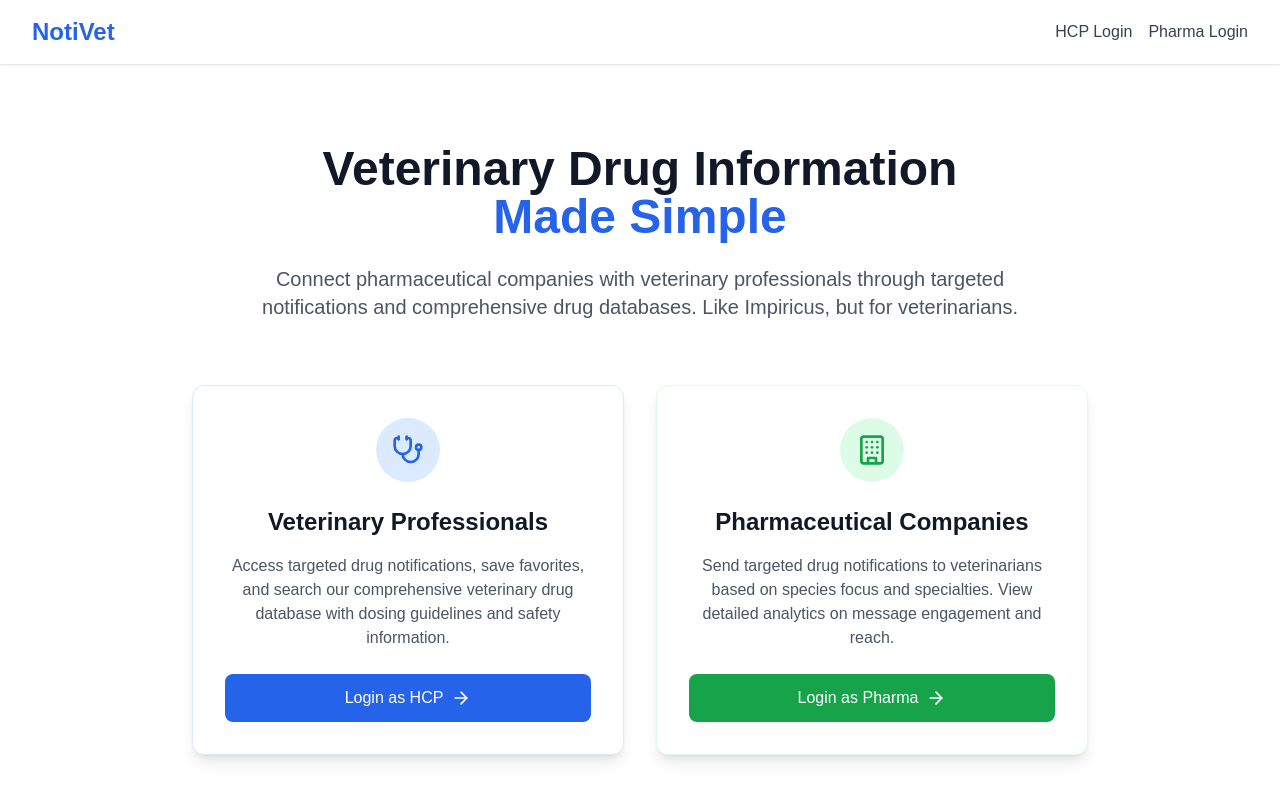
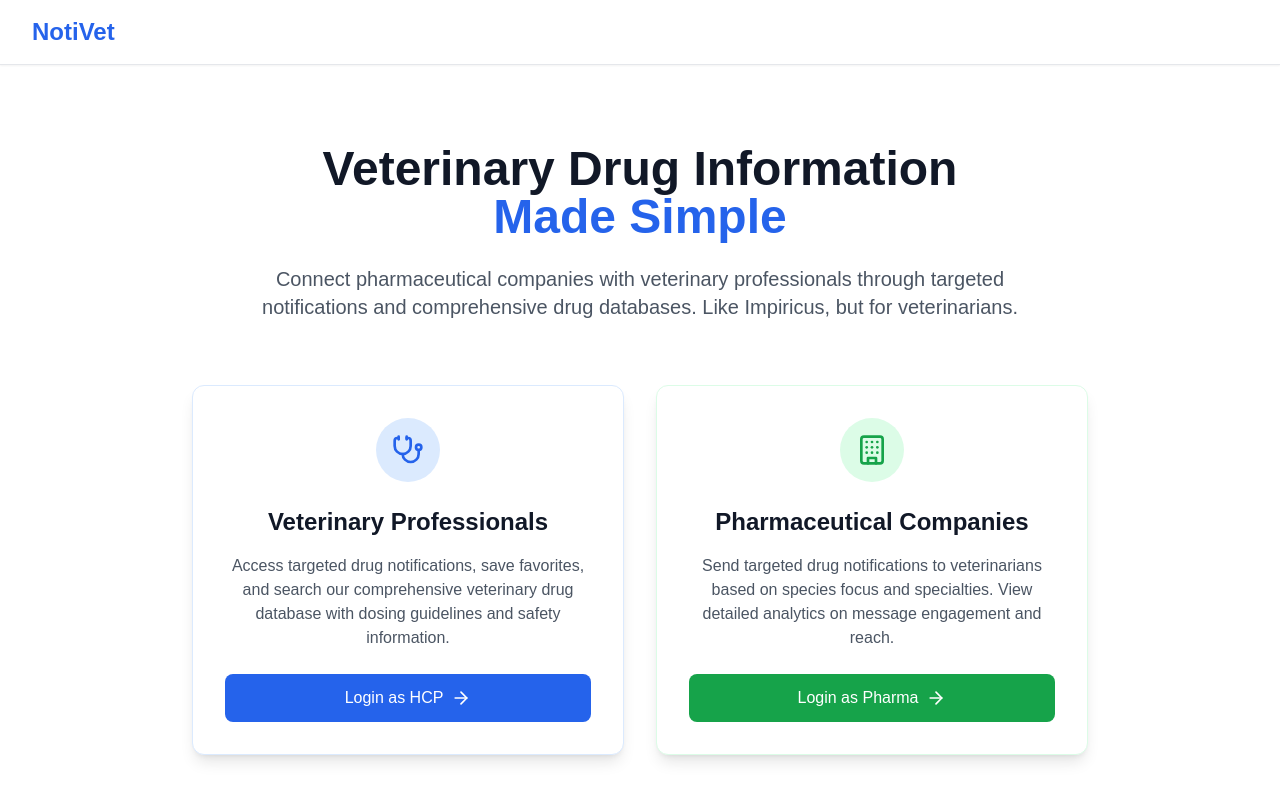
Before and after one commit to KarnavT/NotiVet, a Next.js app: page / in a window 1280 px wide. Shown: the top 800 px of the page. Built offline with nearby package versions, Linux system fonts and the light colour scheme.

Commit message:
removed links on landing page

```diff
--- a/src/app/page.tsx
+++ b/src/app/page.tsx
@@ -11,14 +11,7 @@ export default function Home() {
             <div className="flex items-center">
               <h1 className="text-2xl font-bold text-blue-600">NotiVet</h1>
             </div>
-            <div className="flex items-center space-x-4">
-              <Link href="/hcp/login" className="text-gray-700 hover:text-blue-600">
-                HCP Login
-              </Link>
-              <Link href="/pharma/login" className="text-gray-700 hover:text-green-600">
-                Pharma Login
-              </Link>
-            </div>
+
           </div>
         </div>
       </nav>
```
